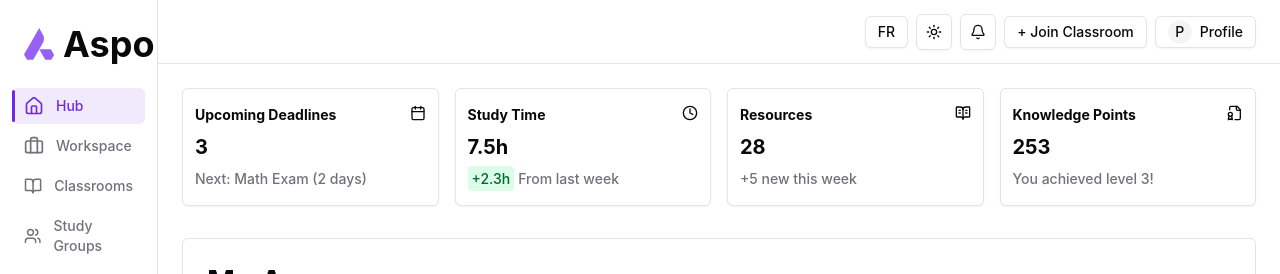
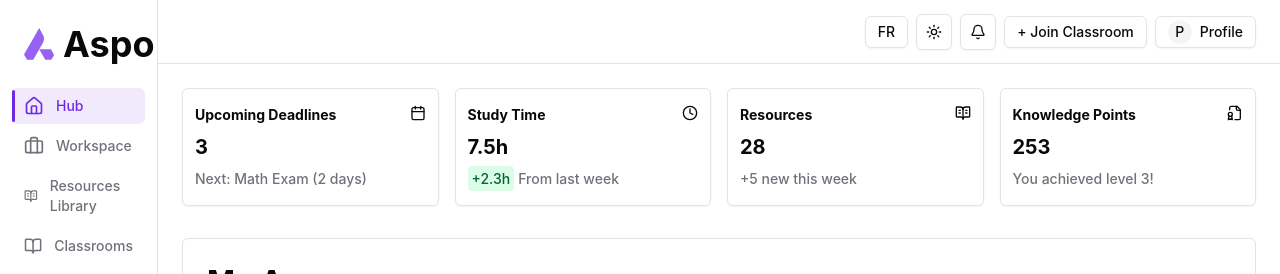
Before and after one commit to Rics-Dev/Hackiwha, a React (Vite) app in the folder client/: page /dashboard in a window 1280 px wide. Shown: the top 274 px of the page. Built offline with nearby package versions, Linux system fonts and the light colour scheme.

Commit message:
fixed sidebar

```diff
--- a/client/src/components/layout/dashboard-sidebar.tsx
+++ b/client/src/components/layout/dashboard-sidebar.tsx
@@ -8,6 +8,7 @@ import {
   Home,
   Settings,
   LogOut,
+  BookOpenText,
 } from "lucide-react";
 import { useAuth } from "@/contexts/auth-context";
 import { toast } from "sonner";
@@ -27,6 +28,11 @@ const commonSidebarItems: SidebarItem[] = [
     icon: <Briefcase size={20} />,
   },
   {
+    label: "Resources Library",
+    href: "/dashboard/resources",
+    icon: <BookOpenText size={20} />,
+  },
+  {
     label: "Classrooms",
     href: "/dashboard/classrooms",
     icon: <BookOpen size={20} />,
@@ -37,9 +43,9 @@ const commonSidebarItems: SidebarItem[] = [
     icon: <Users size={20} />,
   },
   {
-  label: "AI Tools",
-  href: "/dashboard/ai-tools",
-  icon: <Brain size={20} />,
+    label: "AI Tools",
+    href: "/dashboard/ai-tools",
+    icon: <Brain size={20} />,
   },
 ];
 
```
